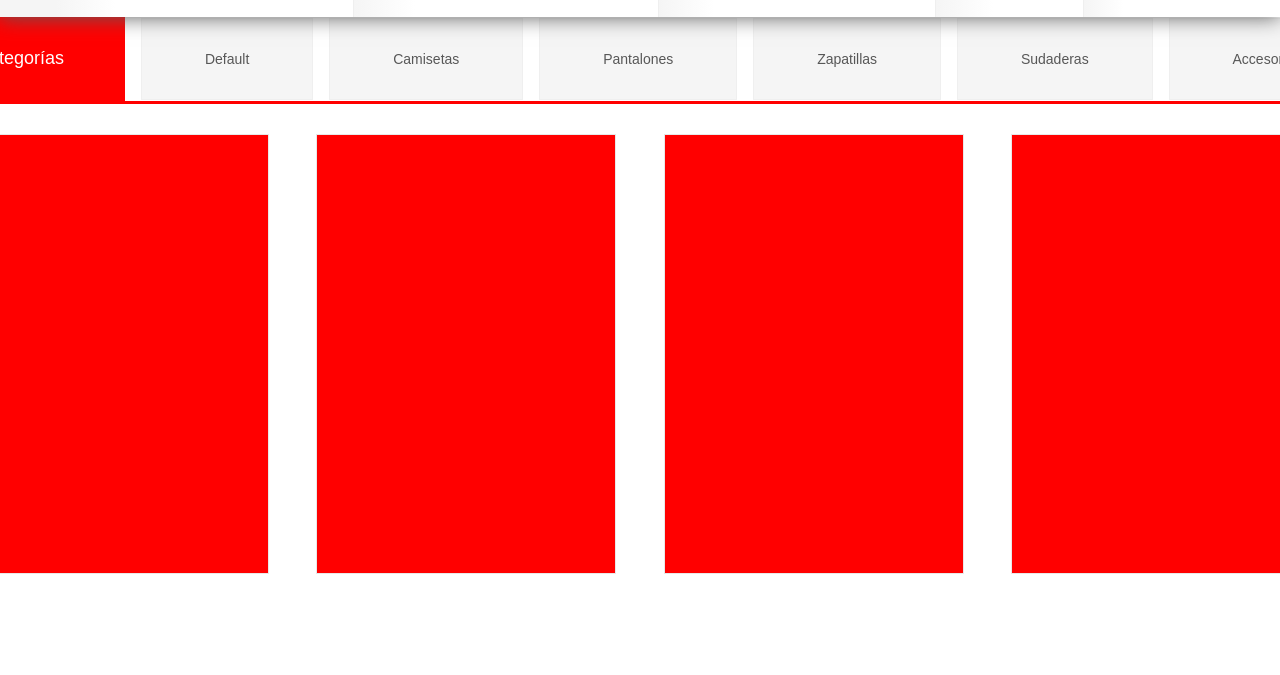
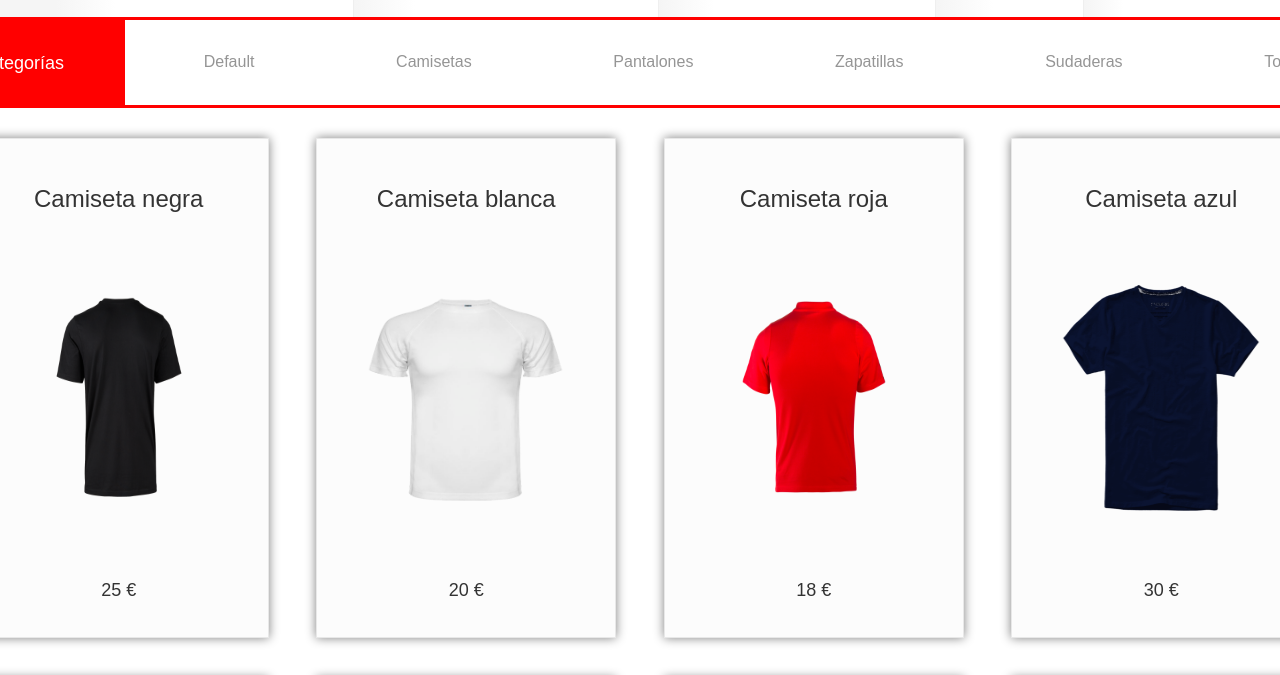
Before and after one commit to danielalvaro/t05-ERP-con-DOM, a plain HTML site: page index.html in a window 1280 px wide. Shown: the part 123-798 px from the top of the page. Drawn offline with nearby package versions, Linux system fonts and the light colour scheme.

Commit message:
Versión 1.1
Estructura hecha.

```diff
--- a/css/micss.css
+++ b/css/micss.css
@@ -10,22 +10,21 @@ body{
 }
 
 main{
-    min-height: 1000px;
+    height: 1735px;
     width: 1450px;
     background-color: white;
-    box-shadow: 0px 0px 20px #5c5c5c;
+    box-shadow: 0px 0px 8px #5c5c5c;
     overflow: hidden;
 }
 
 header{
     height: 140px;
     width: 100%;
-    box-shadow: 0px 0px 20px #5c5c5c;
     background-color: rgb(245, 245, 245);
     margin: 0px;
     padding: 0px;
     font-size: 24px;
-    z-index: 8;
+    z-index: 800;
 }
 
 header>div{
@@ -93,38 +92,108 @@ header>div{
     align-items: center;
     margin: 0px;
     border-bottom: 3px solid red;
+    border-top: 3px solid red;
+    border-right: 3px solid red;
+    background-color: white;
+    z-index: 100;
 }
 
 #cat a{
     padding: 30px 63px;
-    border: 1px solid #efefef;
-    color: #575757;
-    background-color: #f5f5f5;
-    font-size: 14px;
+    border: 0px 1px solid #efefef;
+    color: #959595;
+    background-color: #ffffff;
+    font-size: 16px;
+    z-index: 109;
+    text-decoration: none;
+}
 
+#cat a:hover{
+    background-color: #fcfcfc;
+    color: #414141;
 }
 
 #cat span{
-    padding: 29px 61px;
+    padding: 28.9px 61px;
     color: white;
     background-color: red;
     font-size: 18px;
+    border-top: 2px solid red;
+}
+
+#productos{
+    display: flex;
+    justify-content: flex-start;
+    align-items: center;
+    flex-direction: column;
+    width: 100%;
+    min-height: 800px;
+    padding: 30px;
+    background-color: aqua;
 }
 
 #prod{
     display: flex;
     justify-content: space-around;
-    align-items: center;
     width: 100%;
     height: 500px;
     padding: 30px;
 }
 
-#prod div{
+#col1 div{
     width: 300px;
-    height: 100%;
+    min-height: 500px;
     border: 1px solid #e8e8e8;
-    background-color: red;
+    background-color: #fcfcfc;
+    box-shadow: 0px 0px 10px grey;
+    display: flex;
+    flex-direction: column;
+    justify-content: space-around;
+    align-items: center;
+    z-index: 100;
+    margin-bottom: 40px;
+}
+
+#col2 div{
+    width: 300px;
+    min-height: 500px;
+    border: 1px solid #e8e8e8;
+    background-color: #fcfcfc;
+    box-shadow: 0px 0px 10px grey;
+    display: flex;
+    flex-direction: column;
+    justify-content: space-around;
+    align-items: center;
+    z-index: 100;
+    margin-bottom: 40px;
+}
+
+#col3 div{
+    width: 300px;
+    min-height: 500px;
+    border: 1px solid #e8e8e8;
+    background-color: #fcfcfc;
+    box-shadow: 0px 0px 10px grey;
+    display: flex;
+    flex-direction: column;
+    justify-content: space-around;
+    align-items: center;
+    z-index: 100;
+    margin-bottom: 40px;
+}
+
+#col4 div{
+    width: 300px;
+    min-height: 500px;
+    border: 1px solid #e8e8e8;
+    background-color: #fcfcfc;
+    box-shadow: 0px 0px 10px grey;
+    display: flex;
+    flex-direction: column;
+    justify-content: space-around;
+    align-items: center;
+    z-index: 100;
+    margin-bottom: 40px;
 }
 
 footer{
--- a/index.html
+++ b/index.html
@@ -28,7 +28,7 @@
             <div id="nav">
             </div>
             <div id="carrito">
-                    <span class="glyphicon glyphicon-shopping-cart"></span>
+                <span class="glyphicon glyphicon-shopping-cart"></span>
             </div>
         </div>
     </header>
@@ -37,18 +37,10 @@
             <span>Categorías</span>
         </div>
         <div id="prod">
-            <div>
-
-            </div>
-            <div>
-
-            </div>
-            <div>
-
-            </div>
-            <div>
-
-            </div>
+            <div id="col1"></div>
+            <div id="col2"></div>
+            <div id="col3"></div>
+            <div id="col4"></div>
         </div>
     </main>
     <footer>
@@ -83,26 +75,76 @@
             almacen.addCategory(c3);
             var c4 = new Category("Sudaderas");
             almacen.addCategory(c4);
-            var c5 = new Category("Accesorios");
-            almacen.addCategory(c5);
+            var c0 = new Category("Todo");
+            almacen.addCategory(c0);
 
             //Productos:
-
-
+            var p1 = new Product(1, "Camiseta negra", 25);
+            p1.images[0] = "../img/p1.png";
+            almacen.addProduct(p1, c1);
+            var p2 = new Product(2, "Camiseta blanca", 20);
+            p2.images[0] = "../img/p2.png";
+            almacen.addProduct(p2, c1);
+            var p3 = new Product(3, "Camiseta roja", 18);
+            p3.images[0] = "../img/p3.png";
+            almacen.addProduct(p3, c1);
+            var p4 = new Product(4, "Camiseta azul", 30);
+            p4.images[0] = "../img/p4.png";
+            almacen.addProduct(p4, c1);
+            var p5 = new Product(5, "Pantalón rojo", 40);
+            p5.images[0] = "../img/p5.png";
+            almacen.addProduct(p5, c1);
+            var p6 = new Product(6, "Pantalón azul", 30);
+            p6.images[0] = "../img/p6.png";
+            almacen.addProduct(p6, c1);
+            var p7 = new Product(7, "Pantalón negro", 40);
+            p7.images[0] = "../img/p7.png";
+            almacen.addProduct(p7, c1);
+            var p8 = new Product(8, "Zapatillas blancas", 30);
+            p8.images[0] = "../img/p8.png";
+            almacen.addProduct(p8, c1);
+            var p9 = new Product(9, "Zapatillas negras", 40);
+            p9.images[0] = "../img/p9.png";
+            almacen.addProduct(p9, c1);
+            var p10 = new Product(10, "Sudadera negra", 40);
+            p10.images[0] = "../img/p10.png";
+            almacen.addProduct(p10, c1);
+            var p11 = new Product(11, "Sudadera gris", 30);
+            p11.images[0] = "../img/p11.png";
+            almacen.addProduct(p11, c1);
+            var p12 = new Product(12, "Sudadera verde", 40);
+            p12.images[0] = "../img/p12.png";
+            almacen.addProduct(p12, c1);
 
             shopsMenusPopulate();
             menuCategoryShopPopulate();
-        }
+
+
+            var i = 0;
+            do {
+
+                document.getElementById("col1").innerHTML += "<div>" + "<h3>" + productos[i].name + "</h3>" + "<img src='" + productos[i].images[0] + "' width=200px height=240px>" + "<h4>" + productos[i].price + " €</h4></div>";
+
+                i++;
+
+                document.getElementById("col2").innerHTML += "<div>" + "<h3>" + productos[i].name + "</h3>" + "<img src='" + productos[i].images[0] + "' width=200px height=240px>" + "<h4>" + productos[i].price + " €</h4></div>";
+
+                i++;
+
+                document.getElementById("col3").innerHTML += "<div>" + "<h3>" + productos[i].name + "</h3>" + "<img src='" + productos[i].images[0] + "' width=200px height=240px>" + "<h4>" + productos[i].price + " €</h4></div>";
+
+                i++;
+
+                document.getElementById("col4").innerHTML += "<div>" + "<h3>" + productos[i].name + "</h3>" + "<img src='" + productos[i].images[0] + "' width=200px height=240px>" + "<h4>" + productos[i].price + " €</h4></div>";
+
+                i++;
+
+
+            } while (i < productos.length);
 
 
 
 
-
-
-
-
-
-        function initPopulate(){
 
         }
 
@@ -114,22 +156,7 @@
 
 
 
-        function shopsMenusPopulate(){
-            for (var i = 0; i < tiendas.length; i++) {
-                document.getElementById("nav").innerHTML += "<a>" + tiendas[i].name + "</a>";
-            }
-            console.log("hola");
-        }
-
-
-
-
-
-
-
-
-
-        function shopPopulate(){
+        function initPopulate() {
 
         }
 
@@ -141,7 +168,33 @@
 
 
 
-        function menuCategoryShopPopulate(){
+        function shopsMenusPopulate() {
+            for (var i = 0; i < tiendas.length; i++) {
+                document.getElementById("nav").innerHTML += "<a>" + tiendas[i].name + "</a>";
+            }
+        }
+
+
+
+
+
+
+
+
+
+        function shopPopulate() {
+
+        }
+
+
+
+
+
+
+
+
+
+        function menuCategoryShopPopulate() {
             for (var i = 0; i < categorias.length; i++) {
                 document.getElementById("cat").innerHTML += "<a>" + categorias[i].title + "</a>";
             }
@@ -155,7 +208,7 @@
 
 
 
-        function productsCategoryShopPopulate(){
+        function productsCategoryShopPopulate() {
 
         }
 
@@ -167,7 +220,7 @@
 
 
 
-        function productShopPopulate(){
+        function productShopPopulate() {
 
         }
 
@@ -179,7 +232,7 @@
 
 
 
-        function globalProductPopulate(){
+        function globalProductPopulate() {
 
         }
 
@@ -191,23 +244,15 @@
 
 
 
+        function ajustarCategorías() {
+            var porcentaje = 0;
+            var ancho = 1450 - 122;
 
-
-
-
-
-
-
-        function ajustarCategorías(){
-            var porcentaje=0;
-            var ancho=1450-122;
-
-            var resul=ancho
+            var resul = ancho
             document.getElementById
         }
 
         window.onload = init();
-
     </script>
 </body>
 
```
Also changed, not shown: img/p1.png (added), img/p10.png (added), img/p11.png (added), img/p12.png (added), img/p2.png (added), img/p3.png (added), img/p4.png (added), img/p5.png (added), img/p6.png (added), img/p7.png (added), img/p8.png (added), img/p9.png (added).
